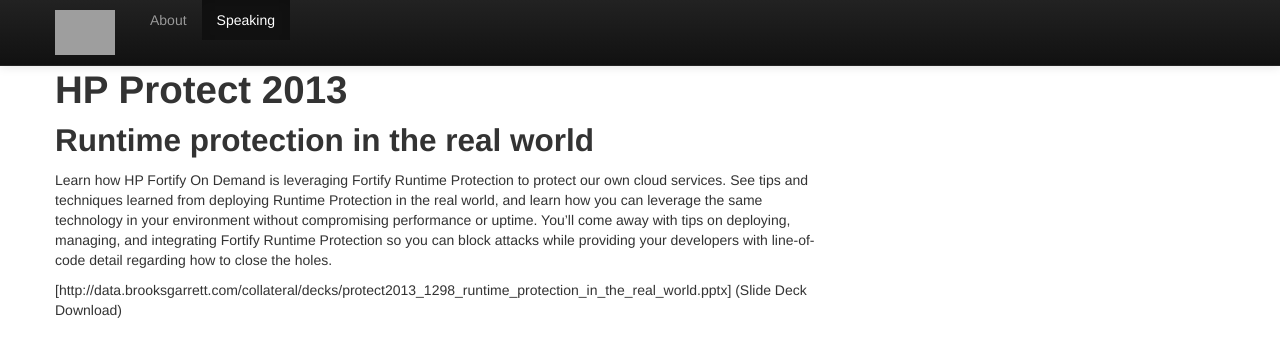
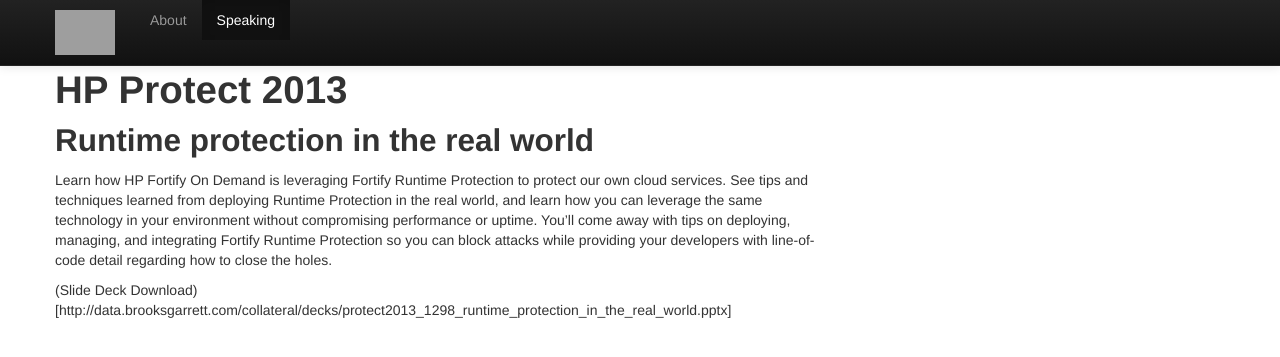
Before and after one commit to brooksgarrett/website, a Jekyll site: the page built from speaking/index.md, in a window 1280 px wide. Shown: the top 357 px of the page. Built offline with Jekyll 4.4.1, drawn with Linux system fonts in a browser that asks for light colours; Markdown is read by kramdown in place of the engine named in the settings; comment, search, counter and statistics services are not loaded; grey boxes are pictures that could not be loaded.

```diff
--- a/speaking/index.md
+++ b/speaking/index.md
@@ -10,4 +10,4 @@ title: Speaking
 
 Learn how HP Fortify On Demand is leveraging Fortify Runtime Protection to protect our own cloud services. See tips and techniques learned from deploying Runtime Protection in the real world, and learn how you can leverage the same technology in your environment without compromising performance or uptime. You'll come away with tips on deploying, managing, and integrating Fortify Runtime Protection so you can block attacks while providing your developers with line-of-code detail regarding how to close the holes.
 
-[http://data.brooksgarrett.com/collateral/decks/protect2013_1298_runtime_protection_in_the_real_world.pptx] (Slide Deck Download)
+(Slide Deck Download)[http://data.brooksgarrett.com/collateral/decks/protect2013_1298_runtime_protection_in_the_real_world.pptx]
```
